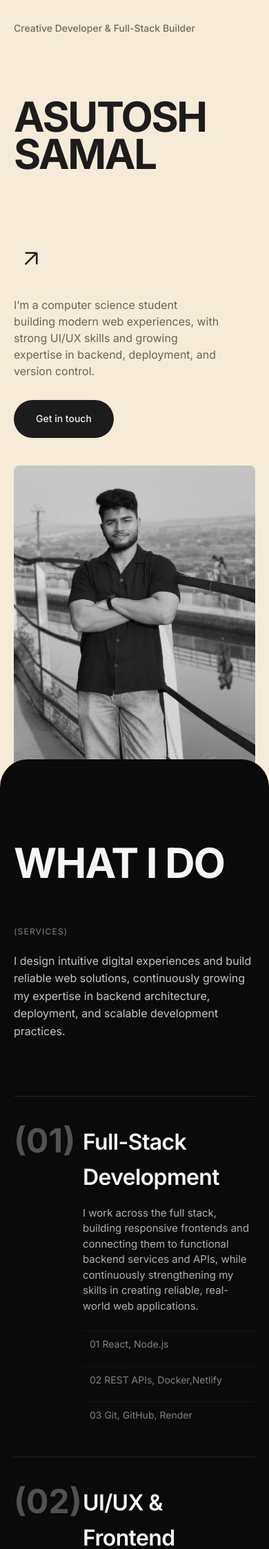
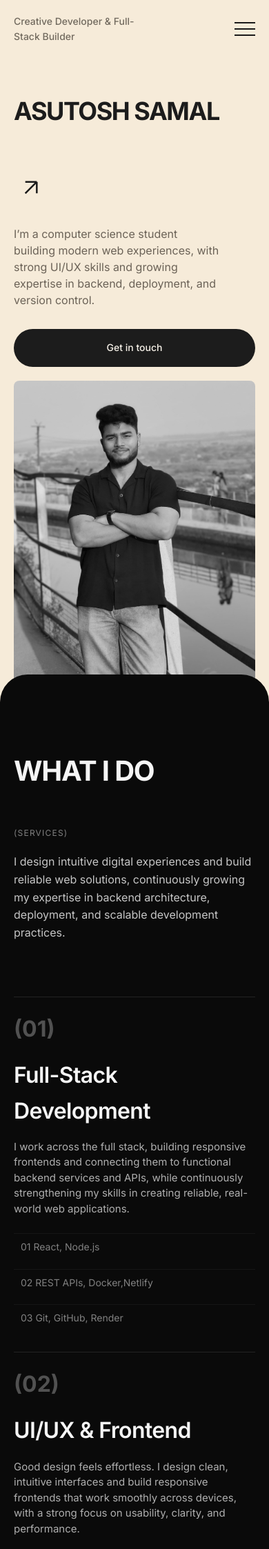
Before and after one commit to ashutoch-cyber/portfolio, a Django app: page /portfolio/ in a window 390 px wide. Shown: the top 2246 px of the page at 69% size. Run offline with Django 5.2, Linux system fonts and the light colour scheme.

Commit message:
Make portfolio fully responsive

```diff
--- a/core/app/templates/app/index.html
+++ b/core/app/templates/app/index.html
@@ -1091,6 +1091,63 @@ body {
     transform: translateY(-3px);
 }
 
+/* Mobile Menu */
+.mobile-menu-btn {
+    display: none;
+    background: none;
+    border: none;
+    cursor: pointer;
+    z-index: 100;
+    width: 30px;
+    height: 20px;
+    position: relative;
+}
+.mobile-menu-btn span {
+    position: absolute;
+    width: 100%;
+    height: 2px;
+    background: var(--color-text);
+    transition: 0.3s;
+    left: 0;
+}
+.mobile-menu-btn span:nth-child(1) { top: 0; }
+.mobile-menu-btn span:nth-child(2) { top: 50%; transform: translateY(-50%); }
+.mobile-menu-btn span:nth-child(3) { bottom: 0; }
+
+.mobile-menu-btn.active span:nth-child(1) { top: 50%; transform: translateY(-50%) rotate(45deg); }
+.mobile-menu-btn.active span:nth-child(2) { opacity: 0; }
+.mobile-menu-btn.active span:nth-child(3) { bottom: 50%; transform: translateY(-50%) rotate(-45deg); }
+
+.mobile-menu {
+    position: fixed;
+    top: 0;
+    left: 0;
+    width: 100%;
+    height: 100vh;
+    background: #f6ebd9;
+    z-index: 90;
+    display: flex;
+    align-items: center;
+    justify-content: center;
+    transform: translateY(-100%);
+    transition: transform 0.4s var(--transition-smooth);
+}
+.mobile-menu.active {
+    transform: translateY(0);
+}
+.mobile-nav {
+    display: flex;
+    flex-direction: column;
+    gap: 30px;
+    text-align: center;
+}
+.mobile-nav a {
+    text-decoration: none;
+    color: var(--color-text);
+    font-size: 32px;
+    font-weight: 500;
+}
+
 /* Responsive */
 @media (max-width: 1024px) {
     .hero-grid {
@@ -1127,43 +1184,88 @@ body {
     .container {
         padding: 0 20px;
     }
-
+    .header {
+        padding: 20px 0;
+    }
+    .logo {
+        max-width: 200px;
+    }
+    .mobile-menu-btn { display: block; }
     .nav {
         display: none;
     }
-
     .hero-title {
-        font-size: 60px;
-    }
-
+        font-size: 48px;
+        margin-bottom: 30px;
+    }
+    .hero-image {
+        max-width: 100%;
+    }
+    .section-title {
+        font-size: 40px;
+    }
+    .contact-title {
+        font-size: 40px;
+    }
     .service-item {
-        grid-template-columns: 60px 1fr;
-    }
-
+        grid-template-columns: 1fr;
+        gap: 15px;
+        padding: 30px 0;
+    }
+    .service-num {
+        font-size: 32px;
+        margin-bottom: 10px;
+    }
     .work-item {
         grid-template-columns: 1fr;
-    }
-
+        gap: 30px;
+    }
     .work-num {
         position: relative;
         top: 0;
-        font-size: 60px;
-    }
-
+        font-size: 48px;
+    }
+    .work-name {
+        font-size: 24px;
+    }
+    .work-overlay {
+        display: none;
+    }
+    .about-left h2 {
+        font-size: 40px;
+    }
+    .skills-title {
+        font-size: 32px;
+    }
+    .skills-grid {
+        grid-template-columns: 1fr 1fr;
+    }
+    .footer-grid {
+        grid-template-columns: 1fr;
+        gap: 30px;
+    }
+    body {
+        cursor: auto;
+    }
+    .cursor-follower {
+        display: none;
+    }
+}
+
+@media (max-width: 480px) {
     .skills-grid {
         grid-template-columns: 1fr;
     }
-
-    .footer-grid {
-        grid-template-columns: 1fr;
-    }
-
-    body {
-        cursor: auto;
-    }
-
-    .cursor-follower {
-        display: none;
+    .hero-grid {
+        gap: 20px;
+    }
+    .hero-title {
+        font-size: 36px;
+    }
+    .btn-primary {
+        width: 100%;
+        text-align: center;
+        box-sizing: border-box;
     }
 }
 
@@ -1359,7 +1461,21 @@ body {
                     <a href="#about">About</a>
                     <a href="#contact">Contact</a>
                 </nav>
+                <button class="mobile-menu-btn" aria-label="Toggle menu">
+                    <span></span>
+                    <span></span>
+                    <span></span>
+                </button>
             </header>
+
+            <div class="mobile-menu">
+                <nav class="mobile-nav">
+                    <a href="#services">Services</a>
+                    <a href="#works">Works</a>
+                    <a href="#about">About</a>
+                    <a href="#contact">Contact</a>
+                </nav>
+            </div>
 
             <div class="hero-content">
                 <h1 class="hero-title">
@@ -1925,6 +2041,27 @@ window.addEventListener("load", () => {
 });
 
 
+
+// Mobile menu toggle
+const mobileMenuBtn = document.querySelector('.mobile-menu-btn');
+const mobileMenu = document.querySelector('.mobile-menu');
+const mobileNavLinks = document.querySelectorAll('.mobile-nav a');
+
+if (mobileMenuBtn && mobileMenu) {
+    mobileMenuBtn.addEventListener('click', () => {
+        mobileMenuBtn.classList.toggle('active');
+        mobileMenu.classList.toggle('active');
+        document.body.style.overflow = mobileMenu.classList.contains('active') ? 'hidden' : '';
+    });
+
+    mobileNavLinks.forEach(link => {
+        link.addEventListener('click', () => {
+            mobileMenuBtn.classList.remove('active');
+            mobileMenu.classList.remove('active');
+            document.body.style.overflow = '';
+        });
+    });
+}
 </script>
 </body>
 </html>
```
